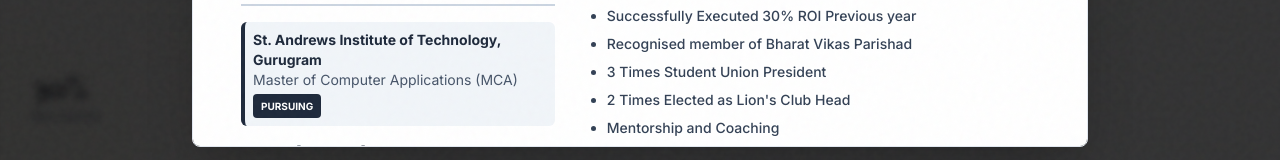
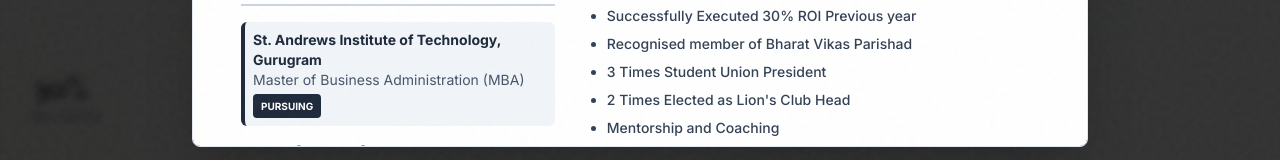
Before and after one commit to mgpersonalcontact-cpu/MG, a React (Vite) app in the folder MG/: page / in a window 1280 px wide. Both pictures are taken after a click on the button "RESUME". Shown: the part 613-773 px from the top of the page. Built offline with nearby package versions, Linux system fonts and the light colour scheme; a web font is replaced by a local one.

Commit message:
Update education details in ResumeModal component

```diff
--- a/MG/components/ResumeModal.tsx
+++ b/MG/components/ResumeModal.tsx
@@ -68,7 +68,7 @@ const ResumeModal: React.FC<ResumeModalProps> = ({ isOpen, onClose, profileImage
                       <div className="space-y-4 text-sm">
                          <div className="p-2 bg-slate-100 dark:bg-slate-900 rounded-md border-l-4 border-slate-800 dark:border-slate-600 transition-colors">
                             <p className="font-bold text-slate-800 dark:text-white">St. Andrews Institute of Technology, Gurugram</p>
-                            <p className="text-slate-600 dark:text-slate-400">Master of Computer Applications (MCA)</p>
+                            <p className="text-slate-600 dark:text-slate-400">Master of Business Administration (MBA)</p>
                             <span className="inline-block mt-1 px-2 py-0.5 bg-slate-800 dark:bg-slate-600 text-white text-[10px] font-bold uppercase rounded transition-colors">Pursuing</span>
                          </div>
                          <div>
```
